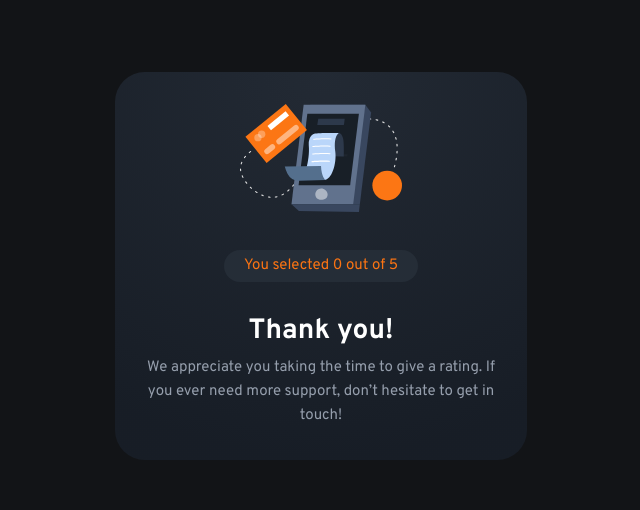
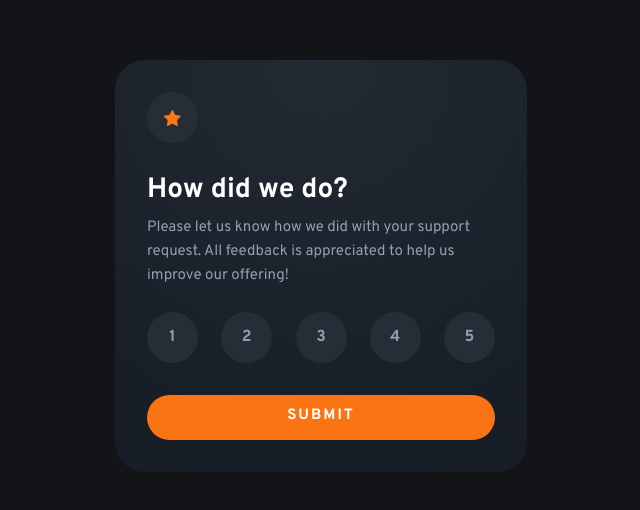
Before and after one commit to aleksandr-efimenko/interactive-rating-component-frontendmentor, a React (Vite) app: page / in a window 1280 px wide. Shown: the part 134-644 px from the top of the page, without its empty margins (319-959 px from the left). Built offline with nearby package versions, Linux system fonts and the light colour scheme.

Commit message:
implement sumbit form

```diff
--- a/src/App.jsx
+++ b/src/App.jsx
@@ -1,17 +1,28 @@
-import { useState } from 'react'
-import Rating from './components/Rating'
-import Thanks from './components/Thanks';
+import { useState } from "react";
+import Rating from "./components/Rating";
+import Thanks from "./components/Thanks";
 
 function App() {
   const [count, setCount] = useState(0);
-
+  const handleSubmit = (e) => {
+    e.preventDefault();
+    const formData = new FormData(e.target);
+    const formJson = Object.fromEntries(formData.entries());
+    setCount(Number(formJson.rating));
+  };
   return (
     <div className="rating-container">
-      {/* <Rating /> */}
-<Thanks rating={count}/>
-
+      {count === 0 ? (
+        <Rating
+          handleSubmit={handleSubmit}
+          rating={count}
+          setRating={setCount}
+        />
+      ) : (
+        <Thanks rating={count} />
+      )}
     </div>
-  )
+  );
 }
 
-export default App
+export default App;
--- a/src/components/Rating.jsx
+++ b/src/components/Rating.jsx
@@ -1,6 +1,6 @@
 import React from "react";
 
-export default function Rating() {
+export default function Rating({ handleSubmit }) {
   return (
     <>
       <div className="round-container">
@@ -11,25 +11,25 @@ export default function Rating() {
         Please let us know how we did with your support request. All feedback is
         appreciated to help us improve our offering!
       </p>
-      <form className="rating-form">
+      <form onSubmit={handleSubmit} className="rating-form">
         <div className="rating-buttons">
-          <input type="radio" name="rating" id="r1" />
+          <input type="radio" name="rating" id="r1" value="1" />
           <label htmlFor="r1" className="round-container">
             1
           </label>
-          <input type="radio" name="rating" id="r2" />
+          <input type="radio" name="rating" id="r2" value="2" />
           <label htmlFor="r2" className="round-container">
             2
           </label>
-          <input type="radio" name="rating" id="r3" />
+          <input type="radio" name="rating" id="r3" value="3" />
           <label htmlFor="r3" className="round-container">
             3
           </label>
-          <input type="radio" name="rating" id="r4" />
+          <input type="radio" name="rating" id="r4" value="4" />
           <label htmlFor="r4" className="round-container">
             4
           </label>
-          <input type="radio" name="rating" id="r5" />
+          <input type="radio" name="rating" id="r5" value="5" />
           <label htmlFor="r5" className="round-container">
             5
           </label>
@@ -38,6 +38,6 @@ export default function Rating() {
           Submit
         </button>
       </form>
-      </>
+    </>
   );
 }
```
